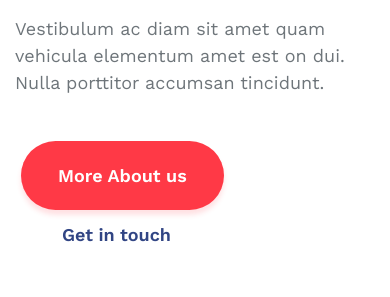
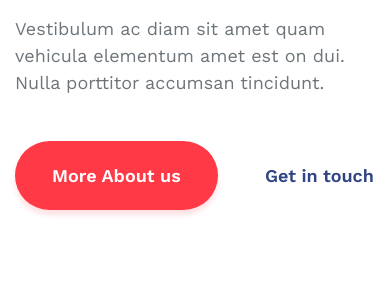
Before and after one commit to KuraiKitsune1/KuraiKitsune1.github.io, a plain HTML site: page My_Test/index.html in a window 390 px wide. Shown: the part 545-842 px from the top of the page. Drawn offline with nearby package versions, Linux system fonts and the light colour scheme.

Commit message:
Update index.html

```diff
--- a/My_Test/index.html
+++ b/My_Test/index.html
@@ -72,9 +72,16 @@
                 <br>
                 <p class="lead">Vestibulum ac diam sit amet quam vehicula elementum amet est on dui. Nulla porttitor accumsan tincidunt.</p>
                 <br>
-                <div class="padding_buttons">
-                  <a href="#"><button class="btn button_rad " type="button">More About us</button></a>
-                  <a href="#"><button class="btn  btn-link " type="button" id="main_page_button">Get in touch</button></a>
+                 <div class="d-none d-sm-block">
+                  <div class="padding_buttons">
+                    <a href="#"><button class="btn button_rad " type="button">More About us</button></a>
+                    <a href="#"><button class="btn  btn-link " type="button" id="main_page_button">Get in touch</button></a>
+                  </div>
+                 </div>
+
+                 <div class="d-block d-sm-none">
+                  <a href="#"><button class="btn button_rad full_size_button" type="button">More About us</button></a>
+                  <a href="#"><button class="btn  btn-link full_size_button" type="button" id="main_page_button">Get in touch</button></a>
                 </div>
               </div>
              <div class="d-none d-md-block  col-md-12 col-lg-6 col-xl-6">
```
